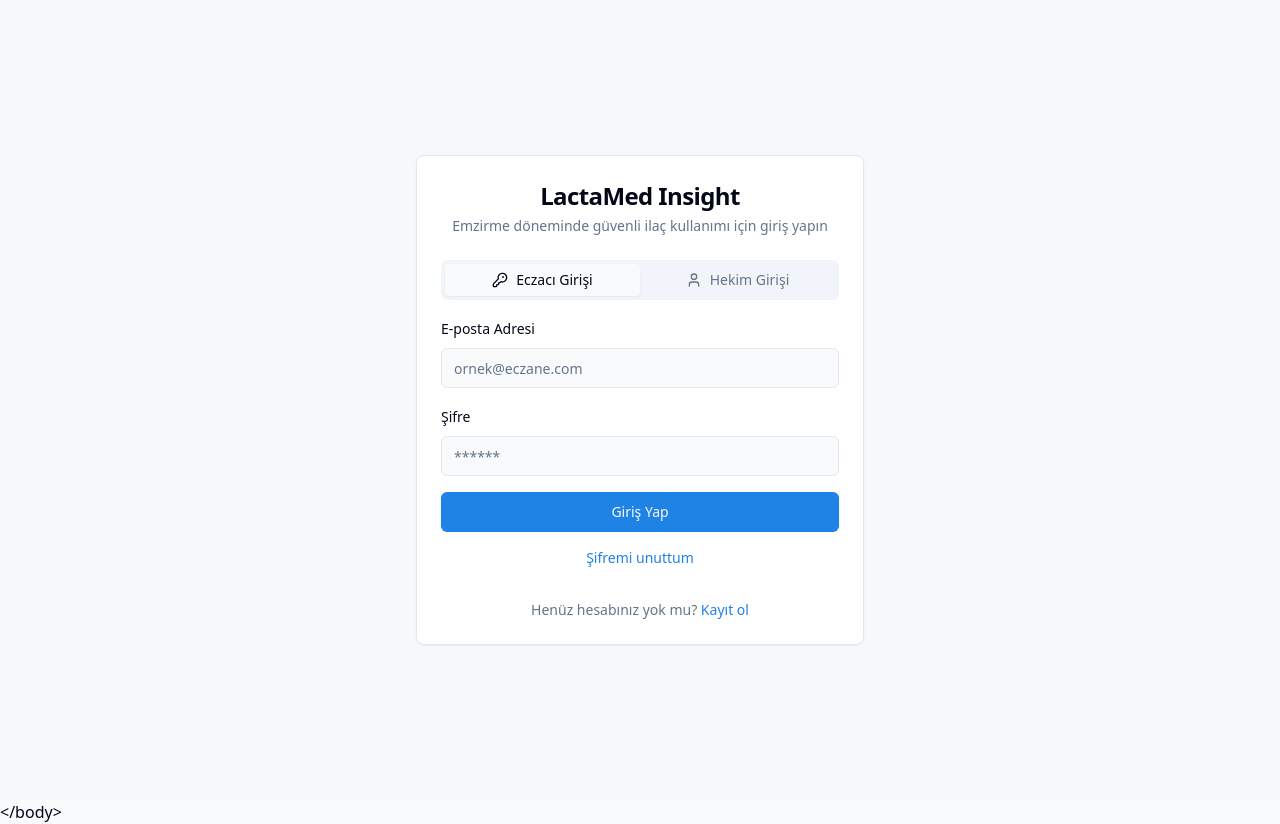
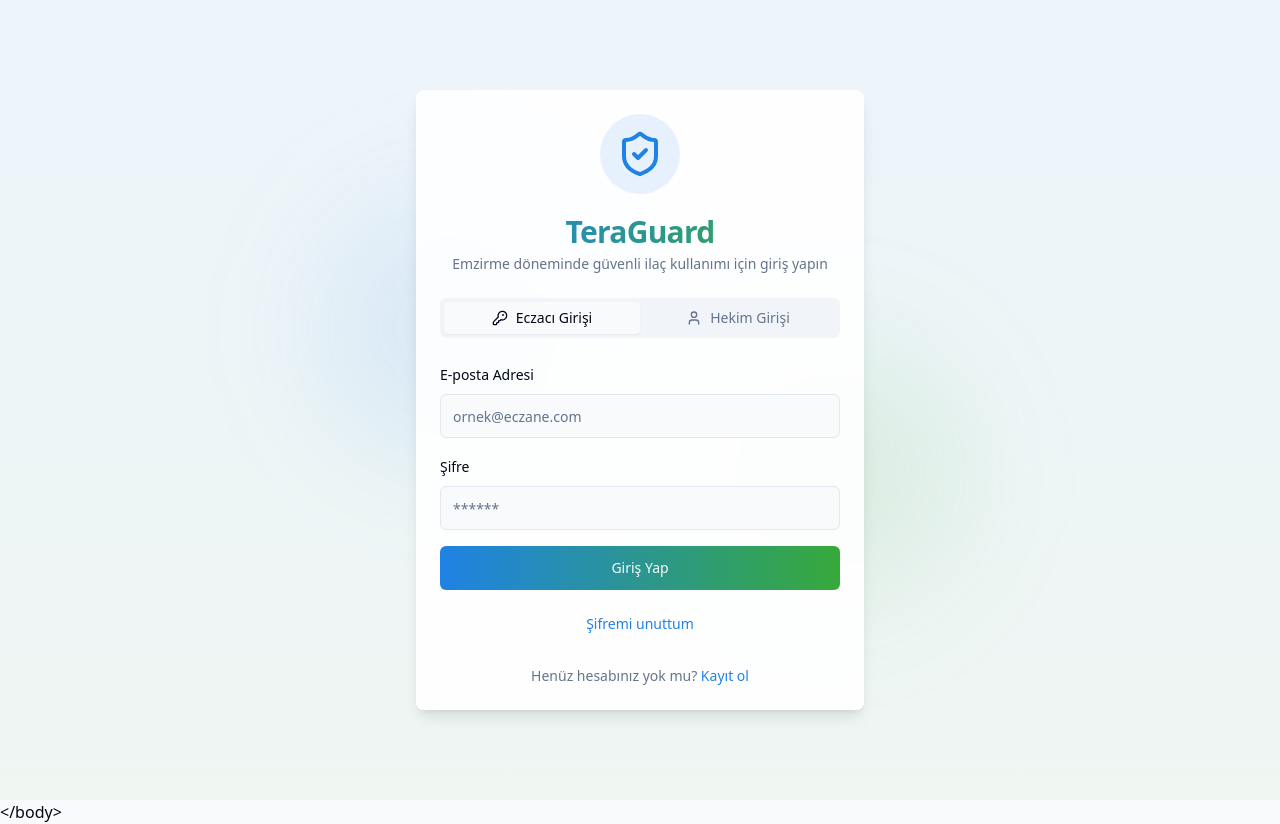
Before and after one commit to Klyc-ecz/tera-guard, a React (Vite) app: page /login in a window 1280 px wide. Built offline with nearby package versions, Linux system fonts and the light colour scheme.

Commit message:
Rename project to TeraGuard and update login page
- Updated the project name to TeraGuard.
- Designed the login page.
- Added a logo to the login page.

```diff
--- a/index.html
+++ b/index.html
@@ -4,17 +4,17 @@
   <head>
     <meta charset="UTF-8" />
     <meta name="viewport" content="width=device-width, initial-scale=1.0" />
-    <title>LactaMed Insight - Emzirme Döneminde İlaç Kullanım Bilgi Sistemi</title>
+    <title>TeraGuard - Emzirme Döneminde İlaç Kullanım Bilgi Sistemi</title>
     <meta name="description" content="Emzirme döneminde ilaç kullanımı hakkında güvenilir bilgi platformu" />
-    <meta name="author" content="LactaMed Insight" />
+    <meta name="author" content="TeraGuard" />
 
-    <meta property="og:title" content="LactaMed Insight" />
+    <meta property="og:title" content="TeraGuard" />
     <meta property="og:description" content="Emzirme döneminde ilaç kullanımı hakkında güvenilir bilgi platformu" />
     <meta property="og:type" content="website" />
     <meta property="og:image" content="https://lovable.dev/opengraph-image-p98pqg.png" />
 
     <meta name="twitter:card" content="summary_large_image" />
-    <meta name="twitter:site" content="@lactamed_insight" />
+    <meta name="twitter:site" content="@teraguard" />
     <meta name="twitter:image" content="https://lovable.dev/opengraph-image-p98pqg.png" />
 
     <link rel="preconnect" href="https://fonts.googleapis.com">
--- a/src/components/layout/Navbar.tsx
+++ b/src/components/layout/Navbar.tsx
@@ -1,7 +1,7 @@
 
 import React from "react";
 import { Link } from "react-router-dom";
-import { Search, Bell, User } from "lucide-react";
+import { Search, Bell, User, ShieldCheck } from "lucide-react";
 import { Button } from "@/components/ui/button";
 import { Input } from "@/components/ui/input";
 
@@ -12,8 +12,9 @@ const Navbar = () => {
         <div className="flex items-center gap-2">
           <Link to="/" className="flex items-center">
             <div className="flex items-center gap-2">
-              <span className="hidden text-xl font-bold sm:inline-block text-primary">
-                LactaMed Insight
+              <ShieldCheck className="h-6 w-6 text-primary" />
+              <span className="hidden text-xl font-bold sm:inline-block bg-gradient-to-r from-primary to-secondary bg-clip-text text-transparent">
+                TeraGuard
               </span>
             </div>
           </Link>
--- a/src/pages/Login.tsx
+++ b/src/pages/Login.tsx
@@ -4,16 +4,15 @@ import { useNavigate } from "react-router-dom";
 import { Card, CardContent, CardDescription, CardFooter, CardHeader, CardTitle } from "@/components/ui/card";
 import { Button } from "@/components/ui/button";
 import { Input } from "@/components/ui/input";
-import { Label } from "@/components/ui/label";
 import { Tabs, TabsContent, TabsList, TabsTrigger } from "@/components/ui/tabs";
 import { Form, FormControl, FormField, FormItem, FormLabel, FormMessage } from "@/components/ui/form";
 import { useForm } from "react-hook-form";
 import { zodResolver } from "@hookform/resolvers/zod";
 import * as z from "zod";
 import { toast } from "sonner";
-import { User, KeyRound } from "lucide-react";
+import { User, KeyRound, ShieldCheck, ShieldAlert } from "lucide-react";
 
-// Form şemaları
+// Form schema
 const loginSchema = z.object({
   email: z.string().email({ message: "Geçerli bir e-posta adresi giriniz" }),
   password: z.string().min(6, { message: "Şifre en az 6 karakter olmalıdır" }),
@@ -32,33 +31,40 @@ const Login = () => {
   });
 
   const onSubmit = (values: z.infer<typeof loginSchema>) => {
-    // Demo amaçlı basit bir giriş simülasyonu
-    console.log(`${userType} girişi:`, values);
+    // Demo login simulation
+    console.log(`${userType} login:`, values);
 
-    // Gerçek bir uygulamada burada API çağrısı yapılır
+    // In a real app, an API call would be made here
     toast.success(`${userType === "pharmacist" ? "Eczacı" : "Hekim"} girişi başarılı!`);
 
-    // Ana sayfaya yönlendir
+    // Redirect to home page
     setTimeout(() => navigate("/"), 1500);
   };
 
   return (
-    <div className="min-h-screen flex items-center justify-center bg-muted/30">
-      <Card className="w-full max-w-md">
+    <div className="min-h-screen flex items-center justify-center bg-gradient-to-b from-primary/5 to-secondary/5 relative">
+      {/* Background gradient elements */}
+      <div className="absolute top-1/4 left-1/4 w-64 h-64 bg-primary/10 rounded-full filter blur-3xl"></div>
+      <div className="absolute bottom-1/4 right-1/4 w-64 h-64 bg-secondary/10 rounded-full filter blur-3xl"></div>
+
+      <Card className="w-full max-w-md shadow-lg border-0 bg-white/90 backdrop-blur-sm">
         <CardHeader className="space-y-1 text-center">
-          <CardTitle className="text-2xl font-bold">LactaMed Insight</CardTitle>
-          <CardDescription>
+          <div className="mx-auto w-20 h-20 mb-4 flex items-center justify-center rounded-full bg-primary/10">
+            <ShieldCheck className="h-12 w-12 text-primary" />
+          </div>
+          <CardTitle className="text-3xl font-bold bg-gradient-to-r from-primary to-secondary bg-clip-text text-transparent">TeraGuard</CardTitle>
+          <CardDescription className="text-muted-foreground">
             Emzirme döneminde güvenli ilaç kullanımı için giriş yapın
           </CardDescription>
         </CardHeader>
 
-        <CardContent className="space-y-4">
+        <CardContent className="space-y-6">
           <Tabs
             defaultValue="pharmacist"
             className="w-full"
             onValueChange={(value) => setUserType(value as "pharmacist" | "doctor")}
           >
-            <TabsList className="grid w-full grid-cols-2 mb-4">
+            <TabsList className="grid w-full grid-cols-2 mb-6">
               <TabsTrigger value="pharmacist" className="flex items-center gap-2">
                 <KeyRound className="h-4 w-4" />
                 Eczacı Girişi
@@ -79,7 +85,7 @@ const Login = () => {
                       <FormItem>
                         <FormLabel>E-posta Adresi</FormLabel>
                         <FormControl>
-                          <Input placeholder="ornek@eczane.com" {...field} />
+                          <Input placeholder="ornek@eczane.com" {...field} className="h-11" />
                         </FormControl>
                         <FormMessage />
                       </FormItem>
@@ -92,13 +98,13 @@ const Login = () => {
                       <FormItem>
                         <FormLabel>Şifre</FormLabel>
                         <FormControl>
-                          <Input type="password" placeholder="******" {...field} />
+                          <Input type="password" placeholder="******" {...field} className="h-11" />
                         </FormControl>
                         <FormMessage />
                       </FormItem>
                     )}
                   />
-                  <Button type="submit" className="w-full">
+                  <Button type="submit" size="lg" className="w-full mt-6 bg-gradient-to-r from-primary to-secondary hover:opacity-90 transition-opacity">
                     Giriş Yap
                   </Button>
                 </form>
@@ -115,7 +121,7 @@ const Login = () => {
                       <FormItem>
                         <FormLabel>E-posta Adresi</FormLabel>
                         <FormControl>
-                          <Input placeholder="ornek@hastane.com" {...field} />
+                          <Input placeholder="ornek@hastane.com" {...field} className="h-11" />
                         </FormControl>
                         <FormMessage />
                       </FormItem>
@@ -128,13 +134,13 @@ const Login = () => {
                       <FormItem>
                         <FormLabel>Şifre</FormLabel>
                         <FormControl>
-                          <Input type="password" placeholder="******" {...field} />
+                          <Input type="password" placeholder="******" {...field} className="h-11" />
                         </FormControl>
                         <FormMessage />
                       </FormItem>
                     )}
                   />
-                  <Button type="submit" className="w-full">
+                  <Button type="submit" size="lg" className="w-full mt-6 bg-gradient-to-r from-primary to-secondary hover:opacity-90 transition-opacity">
                     Giriş Yap
                   </Button>
                 </form>
@@ -143,7 +149,7 @@ const Login = () => {
           </Tabs>
 
           <div className="text-center text-sm">
-            <a href="#" className="text-primary hover:underline">
+            <a href="#" className="text-primary hover:underline hover:text-primary/80 transition-colors">
               Şifremi unuttum
             </a>
           </div>
@@ -152,7 +158,7 @@ const Login = () => {
         <CardFooter className="flex flex-col">
           <p className="text-center text-sm text-muted-foreground mt-2">
             Henüz hesabınız yok mu?{" "}
-            <a href="#" className="text-primary hover:underline">
+            <a href="#" className="text-primary font-medium hover:underline hover:text-primary/80 transition-colors">
               Kayıt ol
             </a>
           </p>
```
